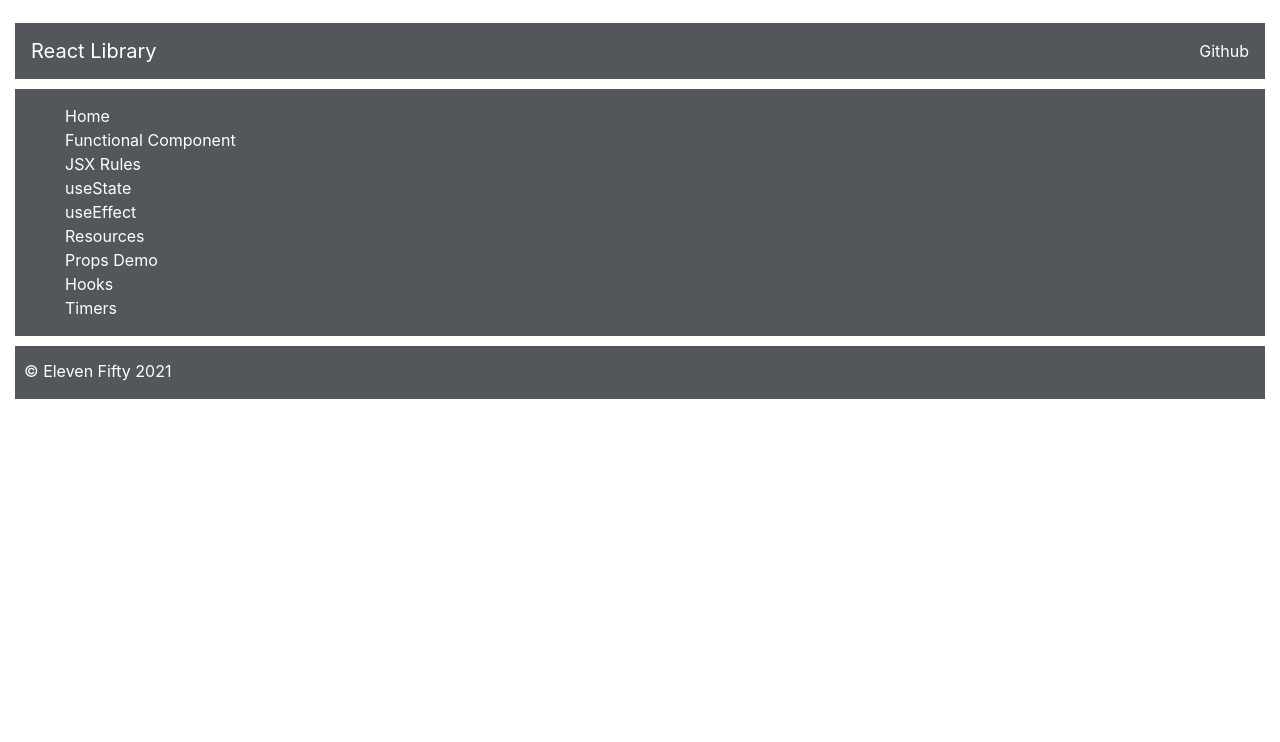
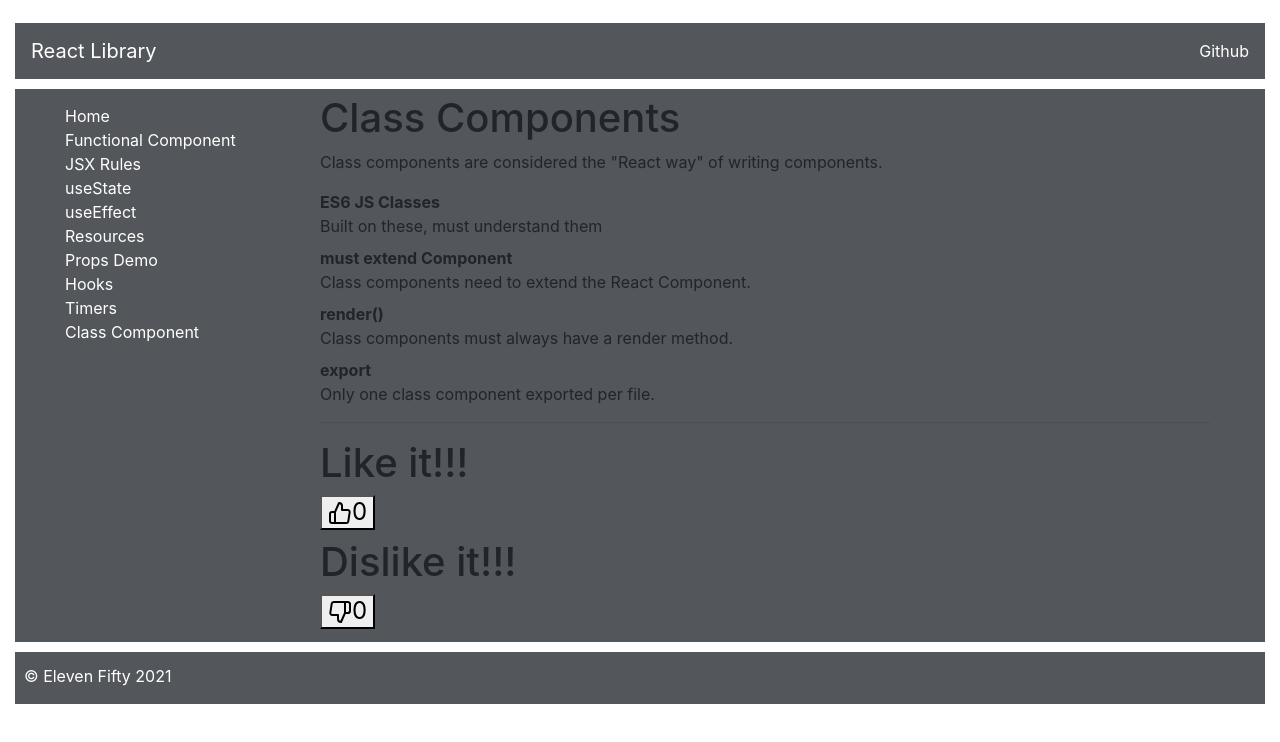
Before and after one commit to masonobledev/reactfundamentalsmodules, a React (Create React App) app: page /classcomponent in a window 1280 px wide. Shown: the top 742 px of the page. Built offline with nearby package versions, Linux system fonts and the light colour scheme.

Commit message:
class component demo

```diff
--- /dev/null
+++ b/src/components/concepts/ClassComponentDemo.js
@@ -0,0 +1,66 @@
+import React, { Component } from 'react';
+import { FiThumbsUp, FiThumbsDown } from 'react-icons/fi';
+
+export default class ClassComponentDemo extends Component {
+    constructor(props) {  //props are used to pass data from a parent component to a child component in React
+        super(props);
+        this.state = { incrementCount: 0, decrementCount: 0 };  //initial state
+    }
+
+    incrementCount = () => {
+        this.setState(
+            { incrementCount: this.state.incrementCount + 1 }
+        );
+    };
+
+    decrementCount = () => {
+        this.setState(
+            { decrementCount: this.state.decrementCount - 1 }
+        );
+    };
+
+    render() {
+        return (
+            <div className="Main">
+                <div className="mainDiv">
+                    <ClassComponentNotes />
+                    <hr />
+                    <h1>Like it!!!</h1>
+                    <h4>
+                        <button onClick={this.incrementCount}>
+                            <FiThumbsUp />
+                            {this.state.incrementCount}
+                        </button>
+                    </h4>
+                    <h1>Dislike it!!!</h1>
+                    <h4>
+                        <button onClick={this.decrementCount}>
+                            <FiThumbsDown />
+                            {this.state.decrementCount}
+                        </button>
+                    </h4>
+                </div>
+            </div>
+        );
+    }
+}
+
+const ClassComponentNotes = function () {
+    return (
+        <div>
+            <h1>Class Components</h1>
+
+            <p>Class components are considered the "React way" of writing components.</p>
+            <dl>
+                <dt>ES6 JS Classes</dt>
+                <dd>Built on these, must understand them</dd>
+                <dt>must extend Component </dt>
+                <dd>Class components need to extend the React Component.</dd>
+                <dt>render()</dt>
+                <dd>Class components must always have a render method.</dd>
+                <dt>export</dt>
+                <dd>Only one class component exported per file.</dd>
+            </dl>
+        </div>
+    );
+};
--- a/src/components/site/Sidebar.js
+++ b/src/components/site/Sidebar.js
@@ -15,6 +15,7 @@ import Effects from '../concepts/Effects';
 import PropsDemo from '../concepts/PropsDemo';
 import Hooks from '../concepts/Hooks';
 import TimePiecesApp from '../apps/timer-apps/TimePiecesApp';
+import ClassComponentDemo from '../concepts/ClassComponentDemo';
 
 const Sidebar = () => {
     return (
@@ -30,6 +31,7 @@ const Sidebar = () => {
                     <li><Link to="/propsdemo">Props Demo</Link></li>
                     <li><Link to="/hooks">Hooks</Link></li>
                     <li><Link to="/timer">Timers</Link></li>
+                    <li><Link to="/classcomponent">Class Component</Link></li>
                 </ul>
             </div>
             <div className="sidebar-route">
@@ -44,6 +46,7 @@ const Sidebar = () => {
                     <Route exact path="/propsdemo"><PropsDemo /></Route>
                     <Route exact path="/hooks"><Hooks /></Route>
                     <Route exact path="/timer"><TimePiecesApp /></Route>
+                    <Route exact path="/classcomponent"><ClassComponentDemo /></Route>
                 </Switch>
             </div>
         </div>
```
